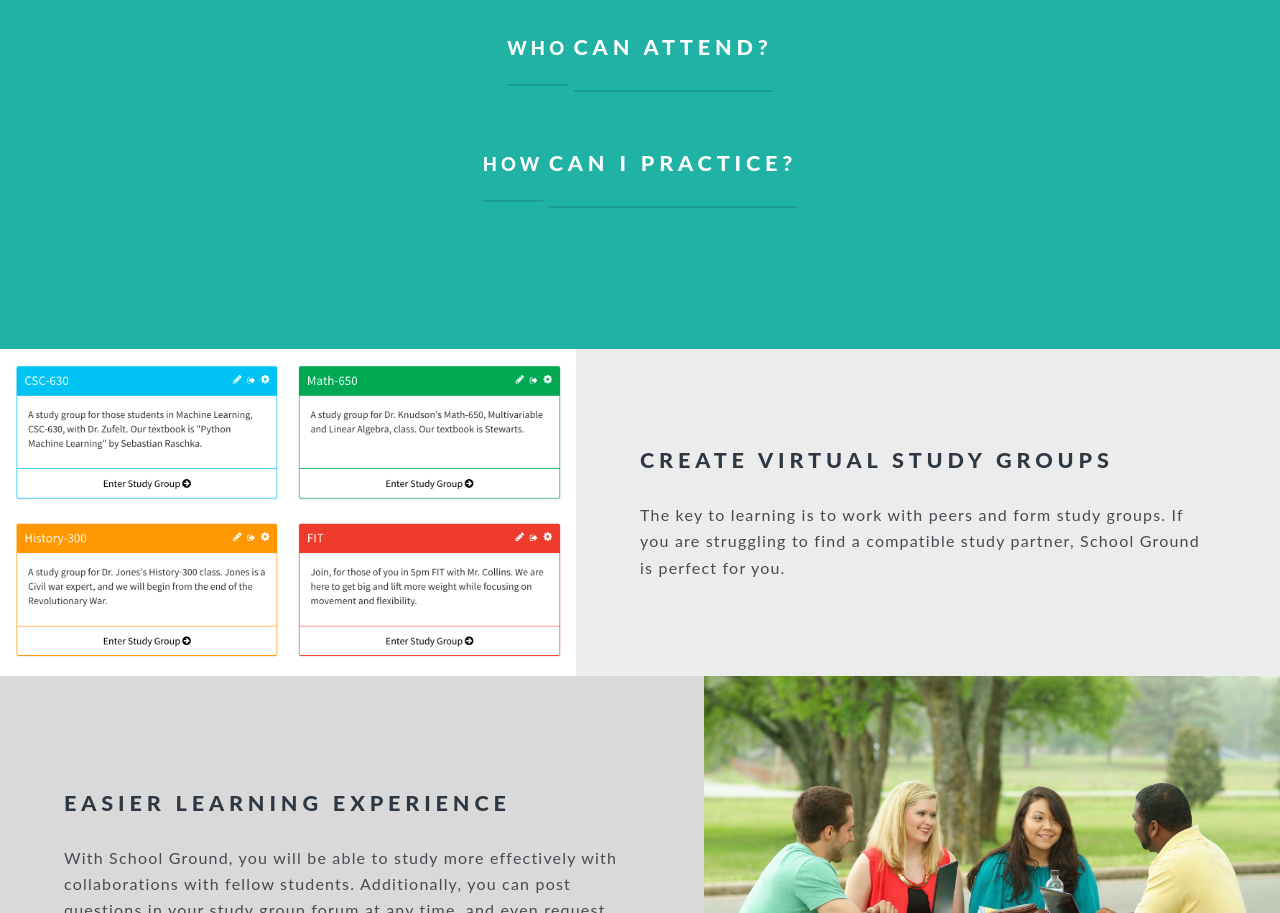
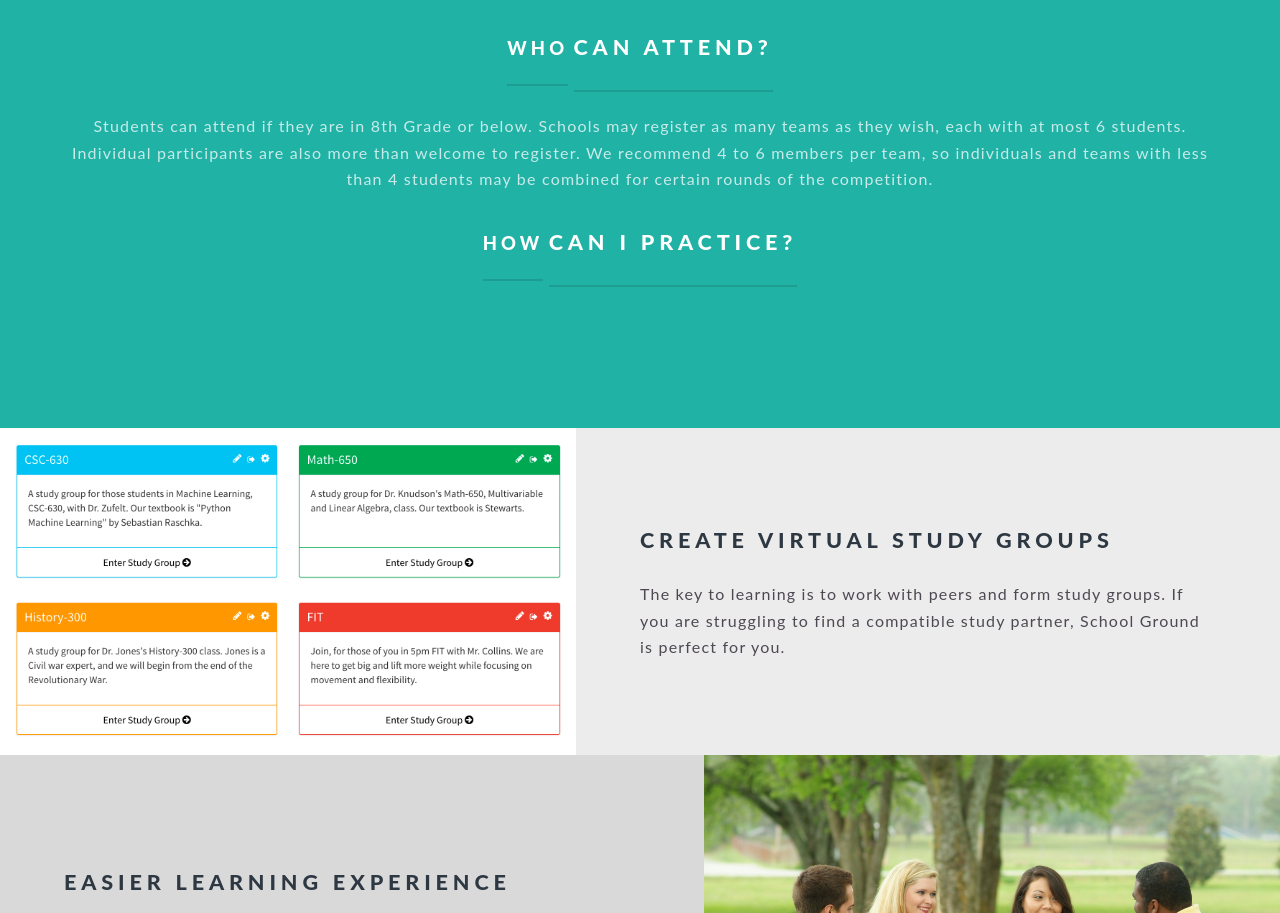
Before and after one commit to justinchang1124/justinchang1124.github.io, a plain HTML site: page index.html in a window 1280 px wide. Shown: the part 1226-2139 px from the top of the page. Drawn offline with Linux system fonts and the light colour scheme.

Commit message:
Update index.html

```diff
--- a/index.html
+++ b/index.html
@@ -84,6 +84,10 @@
             <h3>Who</h3>
             <h2>can attend?</h2>
             <p>
+              Students can attend if they are in 8th Grade or below. Schools may register as many teams as they wish,
+              each with at most 6 students. Individual participants are also more than welcome to register. We recommend
+              4 to 6 members per team, so individuals and teams with less than 4 students may be combined for certain
+              rounds of the competition.
             </p>
             <h3>How</h3>
             <h2>can I practice?</h2>
```
